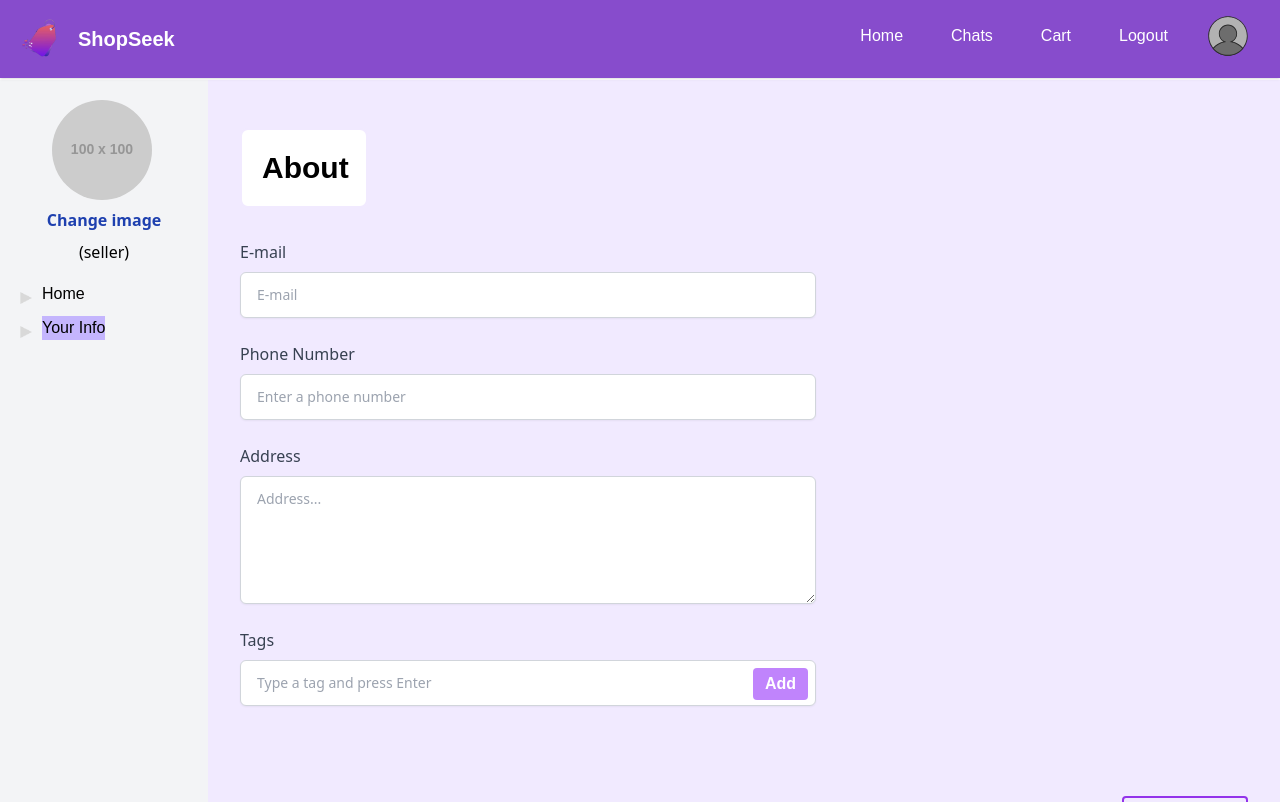
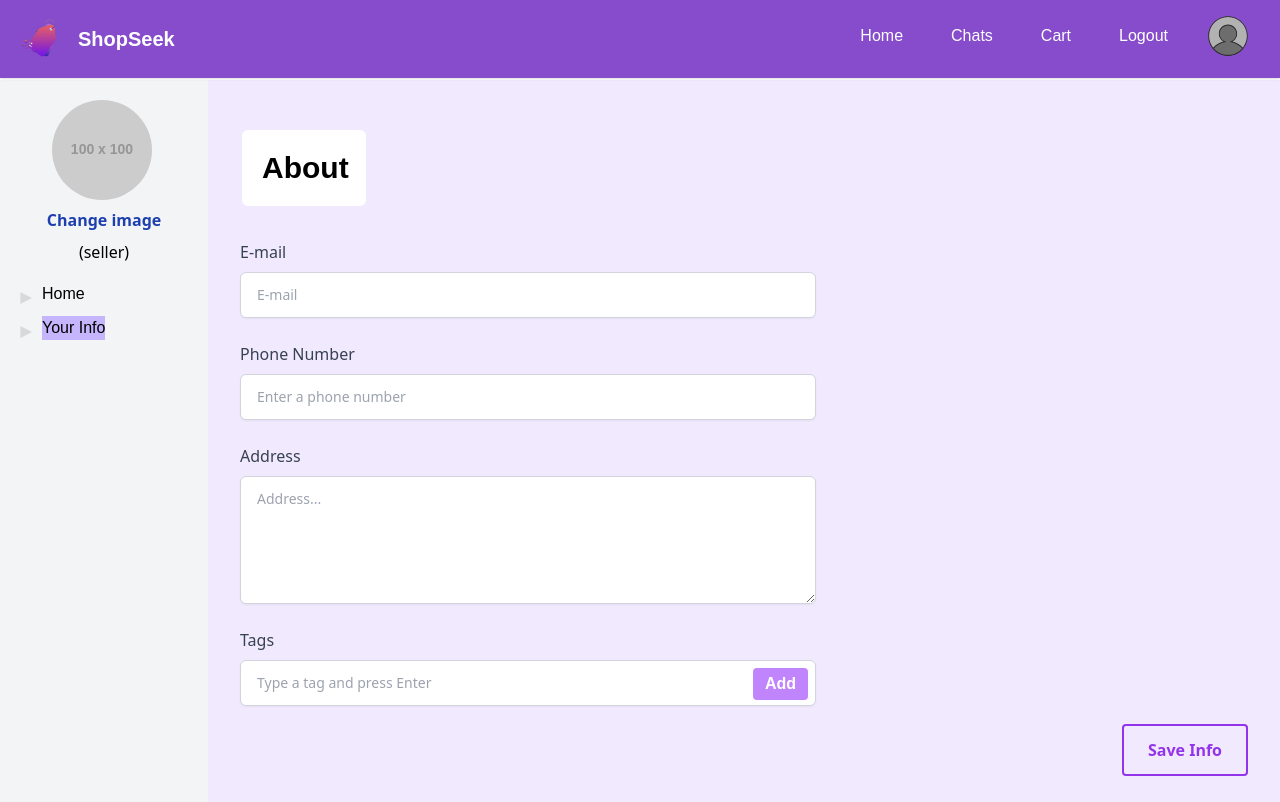
Before and after one commit to rishi2025/ShopSeek, a React (Vite) app: page / in a window 1280 px wide. Shown: the top 802 px of the page. Built offline with nearby package versions, Linux system fonts and the light colour scheme; a web font is replaced by a local one.

Commit message:
Bug fixes

```diff
--- a/src/components/LeftPanel.jsx
+++ b/src/components/LeftPanel.jsx
@@ -3,7 +3,7 @@
 
 const LeftPanel = ({ username, role = "Buyer", menuItems = ["Home"], userImgUrl = "https://via.placeholder.com/100", isActive}) => {
     return (
-        <div className="w-[13rem] h-dvh p-5 left-0 bg-gray-100">
+        <div className="w-[13rem] h-[45.5rem] p-5 left-0 bg-gray-100">
             <div className="text-center mb-5 relative">
                 <img
                     src={userImgUrl}
--- a/src/components/ProfileForm.jsx
+++ b/src/components/ProfileForm.jsx
@@ -37,7 +37,7 @@
     };
 
     return (
-        <div className="relative min-h-screen bg-customColors-fadedPurple py-12 px-4 sm:px-6 lg:px-8">
+        <div className="relative h-[45.5rem] bg-customColors-fadedPurple py-12 px-4 sm:px-6 lg:px-8">
             <h2 className="border-2 border-customColors-fadedPurple p-5 rounded-lg max-w-32 text-3xl font-gruppo font-bold mb-8 text-left bg-white">
                 About
             </h2>
```
